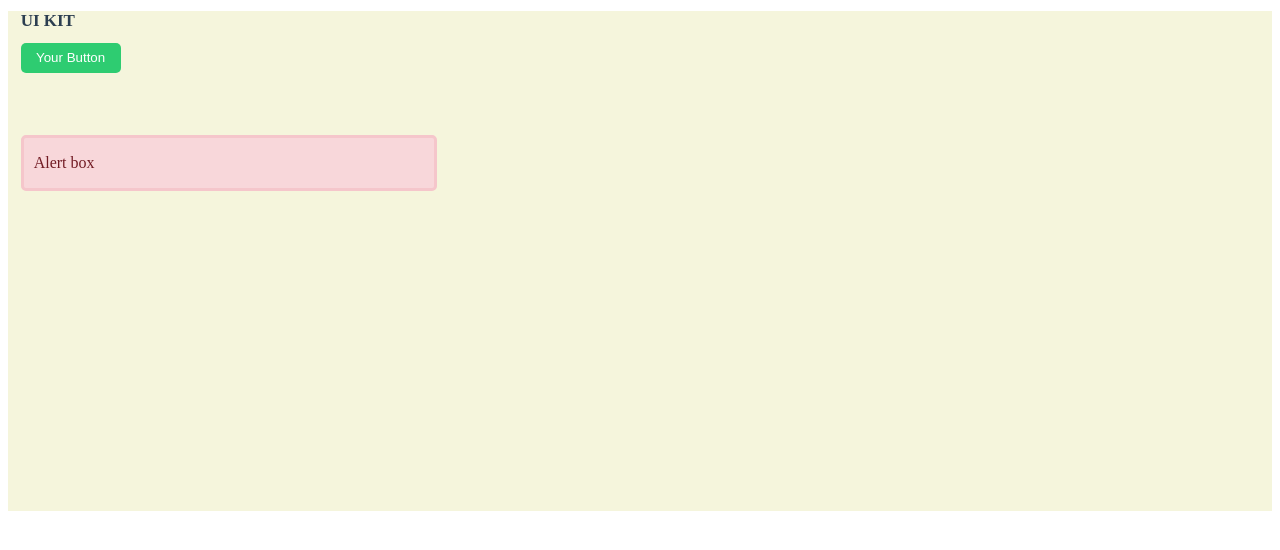
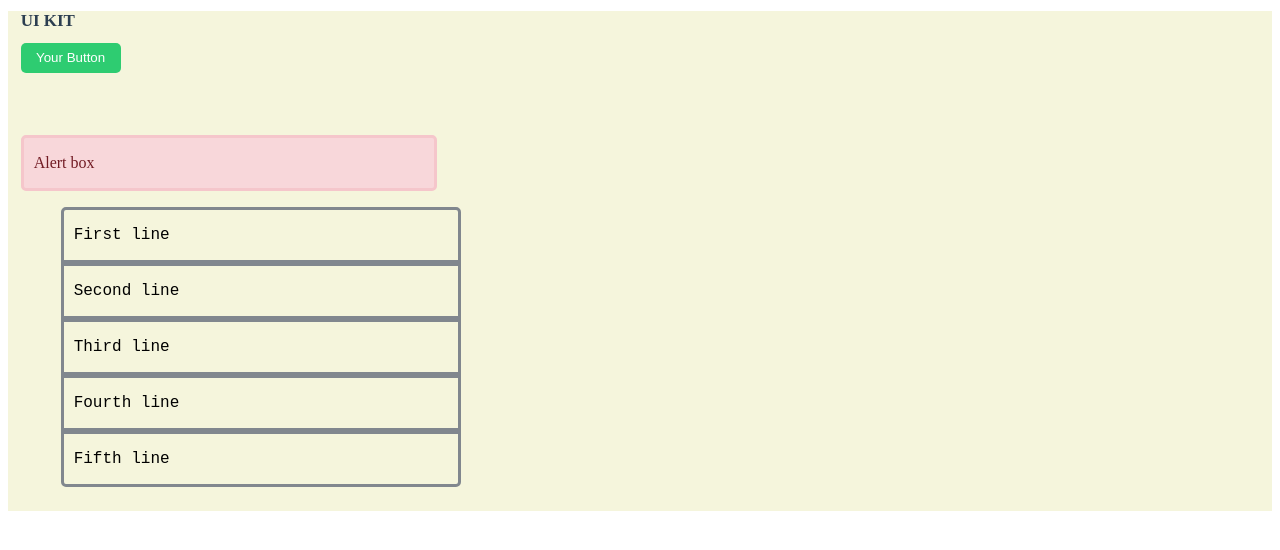
Before and after one commit to hugobetelu1992/uikit, a plain HTML site: page uikit/index.html in a window 1280 px wide. Drawn offline with Linux system fonts and the light colour scheme.

Commit message:
list group component

```diff
--- a/uikit/index.html
+++ b/uikit/index.html
@@ -12,7 +12,13 @@
     <h1> UI KIT</h1>
 <button type="submit" class="btn"><a href="https://www.google.fr" class="link">Your Button</a></button>
 <div class="alert"> Alert box</div>
+<ul class="list-group">
+    <li class="list-group-item">First line</li>
+    <li class="list-group-item">Second line</li>
+    <li class="list-group-item">Third line</li>
+    <li class="list-group-item">Fourth line</li>
+    <li class="list-group-item">Fifth line</li>
+</ul>
 </div>
-
 </body>
 </html>
--- a/uikit/style.css
+++ b/uikit/style.css
@@ -42,3 +42,28 @@ h1{
     display: flex;
     align-items: center;
 }
+
+/* List properties */
+.list-group{
+    width: 400px;
+    height: auto;
+    border-color: #DFDFDF;
+    font-family: 'Courier New', Courier, monospace;
+}
+
+.list-group-item{
+    width:auto;
+    height: 50px;
+    border: solid;
+    border-color: #81878e;
+    list-style-type: none;
+    display: flex;
+    align-items: center;
+    padding-left: 10px;
+}
+.list-group-item:first-child{
+    border-radius: 5px 5px 0px 0px;
+}
+.list-group-item:last-child{
+    border-radius: 0px 0px 5px 5px;
+}
```
